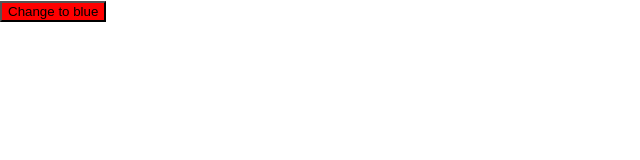
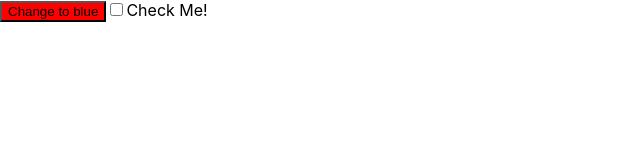
Before and after one commit to shahmir811/color_button, a React (Create React App) app: page / in a window 1280 px wide. Shown: the top 160 px of the page, without its empty margins (0-640 px from the left). Built offline with nearby package versions, Linux system fonts and the light colour scheme.

Commit message:
Test and code checkbox functionality

```diff
--- a/src/App.js
+++ b/src/App.js
@@ -4,6 +4,7 @@ import './App.css';
 
 const App = () => {
 	const [buttonColor, setButtonColor] = useState('red');
+	const [checked, setChecked] = useState(false);
 	const [text, setText] = useState('Change to blue');
 
 	const onChangeColor = () => {
@@ -16,9 +17,20 @@ const App = () => {
 
 	return (
 		<div>
-			<button style={{ backgroundColor: buttonColor }} onClick={onChangeColor}>
+			<button disabled={checked} style={{ backgroundColor: buttonColor }} onClick={onChangeColor}>
 				{text}
 			</button>
+
+			<label htmlFor='enable-button-checkbox'>
+				<input
+					type='checkbox'
+					id='enable-button-checkbox'
+					defaultChecked={checked}
+					aria-checked={checked}
+					onChange={() => setChecked(!checked)}
+				/>
+				Check Me!
+			</label>
 		</div>
 	);
 };
```
Also changed, not shown: 1 other file (tests, documents, lock files or other folders).
